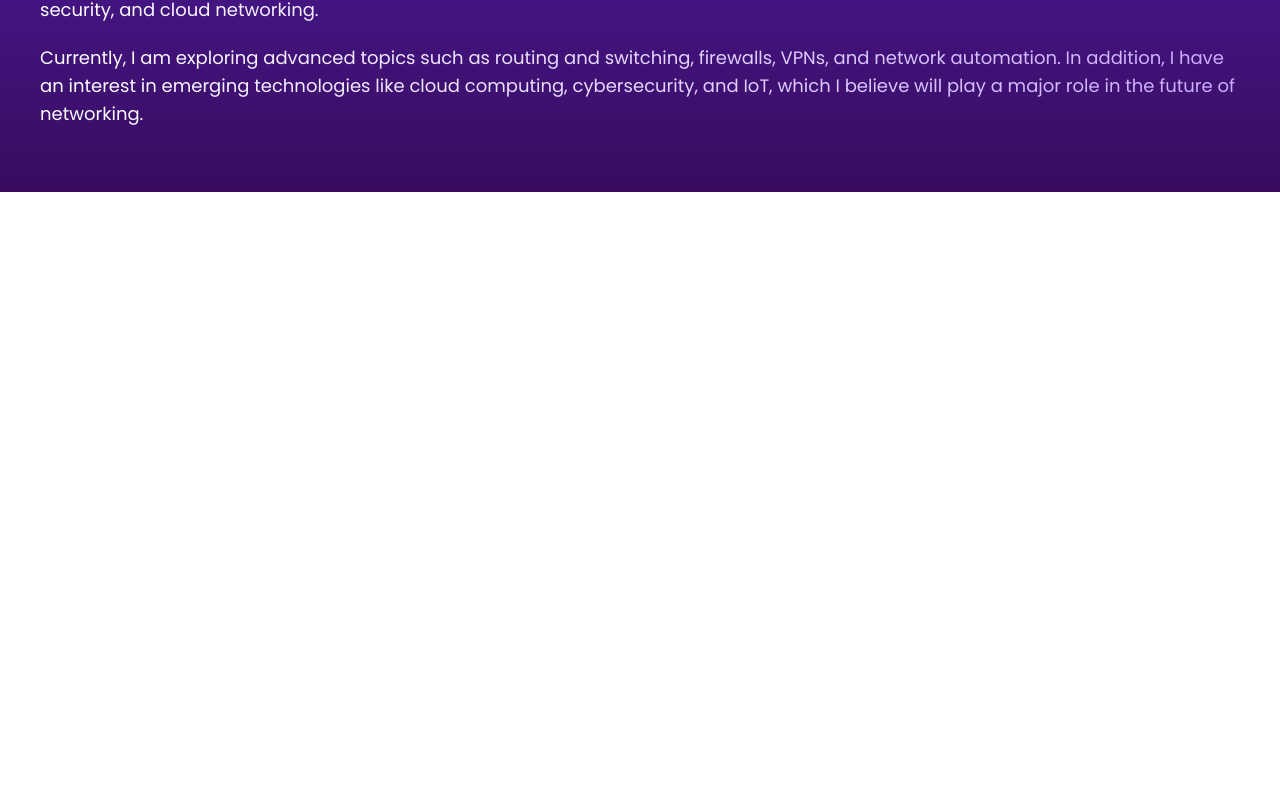
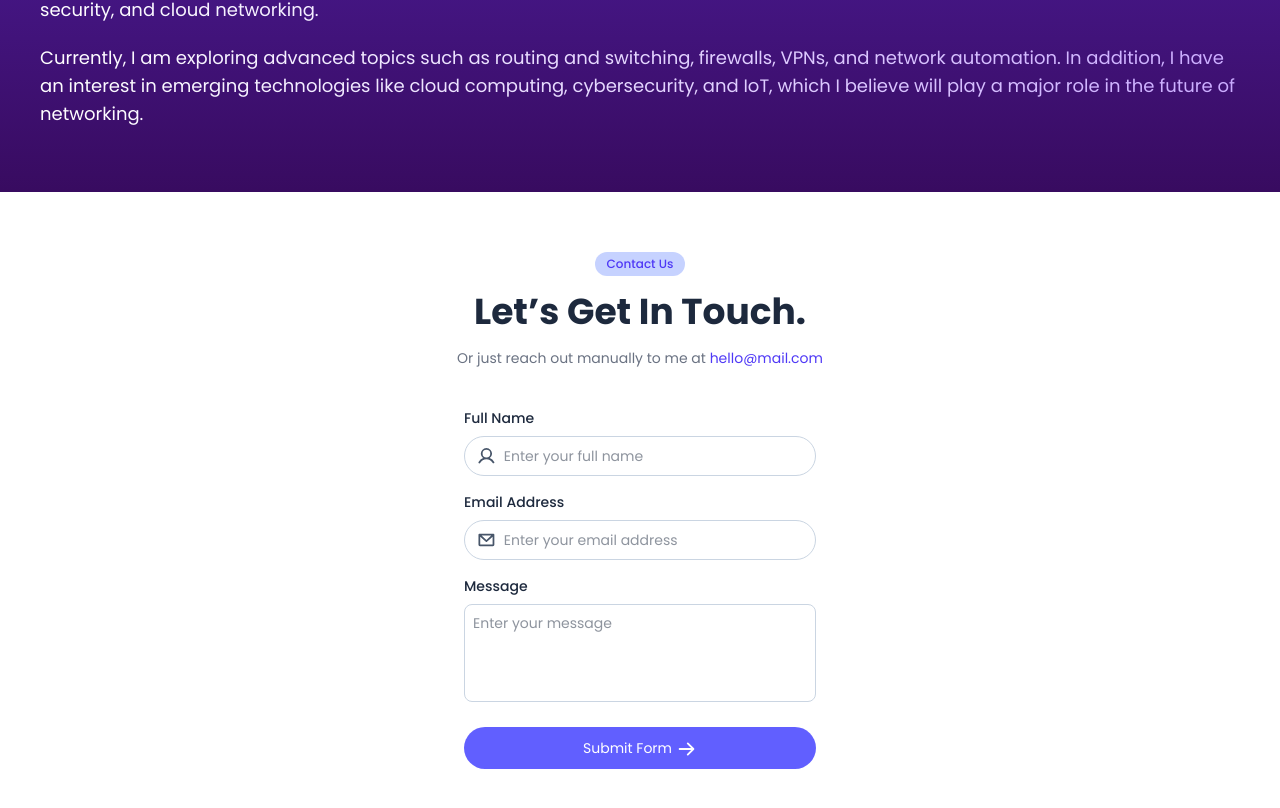
Before and after one commit to mohammadhasansojib/ebrahim-khan, a React (Vite) app: page / in a window 1280 px wide. Shown: the part 786-1594 px from the top of the page. Before the commit the page ends 978 px from the top, so only its background shows below. Built offline with nearby package versions, Linux system fonts and the light colour scheme.

Commit message:
initial contact section build

```diff
--- a/src/App.jsx
+++ b/src/App.jsx
@@ -1,4 +1,5 @@
 import About from "./sections/About";
+import Contact from "./sections/Contact";
 import Hero from "./sections/Hero";
 
 
@@ -9,6 +10,7 @@
 
         <Hero />
         <About />
+        <Contact />
         </>
     )
 }
--- /dev/null
+++ b/src/sections/Contact.jsx
@@ -0,0 +1,46 @@
+
+
+
+export default function Contact() {
+    return (
+        <section>
+            <div className="py-15 px-6">
+                <form className="flex flex-col items-center text-sm text-slate-800">
+                    <p className="text-xs bg-indigo-200 text-indigo-600 font-medium px-3 py-1 rounded-full">Contact Us</p>
+                    <h1 className="text-4xl font-bold py-4 text-center">Let’s Get In Touch.</h1>
+                    <p className="max-md:text-sm text-gray-500 pb-10 text-center">
+                        Or just reach out manually to me at <a href="#" className="text-indigo-600 hover:underline">hello@mail.com</a>
+                    </p>
+
+                    <div className="max-w-96 w-full px-4">
+                        <label htmlFor="name" className="font-medium">Full Name</label>
+                        <div className="flex items-center mt-2 mb-4 h-10 pl-3 border border-slate-300 rounded-full focus-within:ring-2 focus-within:ring-indigo-400 transition-all overflow-hidden">
+                            <svg width="20" height="20" viewBox="0 0 20 20" fill="none" xmlns="http://www.w3.org/2000/svg">
+                                <path d="M18.311 16.406a9.64 9.64 0 0 0-4.748-4.158 5.938 5.938 0 1 0-7.125 0 9.64 9.64 0 0 0-4.749 4.158.937.937 0 1 0 1.623.938c1.416-2.447 3.916-3.906 6.688-3.906 2.773 0 5.273 1.46 6.689 3.906a.938.938 0 0 0 1.622-.938M5.938 7.5a4.063 4.063 0 1 1 8.125 0 4.063 4.063 0 0 1-8.125 0" fill="#475569"/>
+                            </svg>
+                            <input type="text" className="h-full px-2 w-full outline-none bg-transparent" placeholder="Enter your full name" required />
+                        </div>
+
+                        <label htmlFor="email-address" className="font-medium mt-4">Email Address</label>
+                        <div className="flex items-center mt-2 mb-4 h-10 pl-3 border border-slate-300 rounded-full focus-within:ring-2 focus-within:ring-indigo-400 transition-all overflow-hidden">
+                            <svg width="20" height="20" viewBox="0 0 20 20" fill="none" xmlns="http://www.w3.org/2000/svg">
+                                <path d="M17.5 3.438h-15a.937.937 0 0 0-.937.937V15a1.563 1.563 0 0 0 1.562 1.563h13.75A1.563 1.563 0 0 0 18.438 15V4.375a.94.94 0 0 0-.938-.937m-2.41 1.874L10 9.979 4.91 5.313zM3.438 14.688v-8.18l5.928 5.434a.937.937 0 0 0 1.268 0l5.929-5.435v8.182z" fill="#475569"/>
+                            </svg>
+                            <input type="email" className="h-full px-2 w-full outline-none bg-transparent" placeholder="Enter your email address" required />
+                        </div>
+
+                        <label htmlFor="message" className="font-medium mt-4">Message</label>
+                        <textarea rows="4" className="w-full mt-2 p-2 bg-transparent border border-slate-300 rounded-lg resize-none outline-none focus:ring-2 focus-within:ring-indigo-400 transition-all" placeholder="Enter your message" required></textarea>
+
+                        <button type="submit" className="flex items-center justify-center gap-1 mt-5 bg-indigo-500 hover:bg-indigo-600 text-white py-2.5 w-full rounded-full transition">
+                            Submit Form
+                            <svg className="mt-0.5" width="21" height="20" viewBox="0 0 21 20" fill="none" xmlns="http://www.w3.org/2000/svg">
+                                <path d="m18.038 10.663-5.625 5.625a.94.94 0 0 1-1.328-1.328l4.024-4.023H3.625a.938.938 0 0 1 0-1.875h11.484l-4.022-4.025a.94.94 0 0 1 1.328-1.328l5.625 5.625a.935.935 0 0 1-.002 1.33" fill="#fff"/>
+                            </svg>
+                        </button>
+                    </div>
+                </form>
+            </div>
+        </section>
+    );
+};
```
